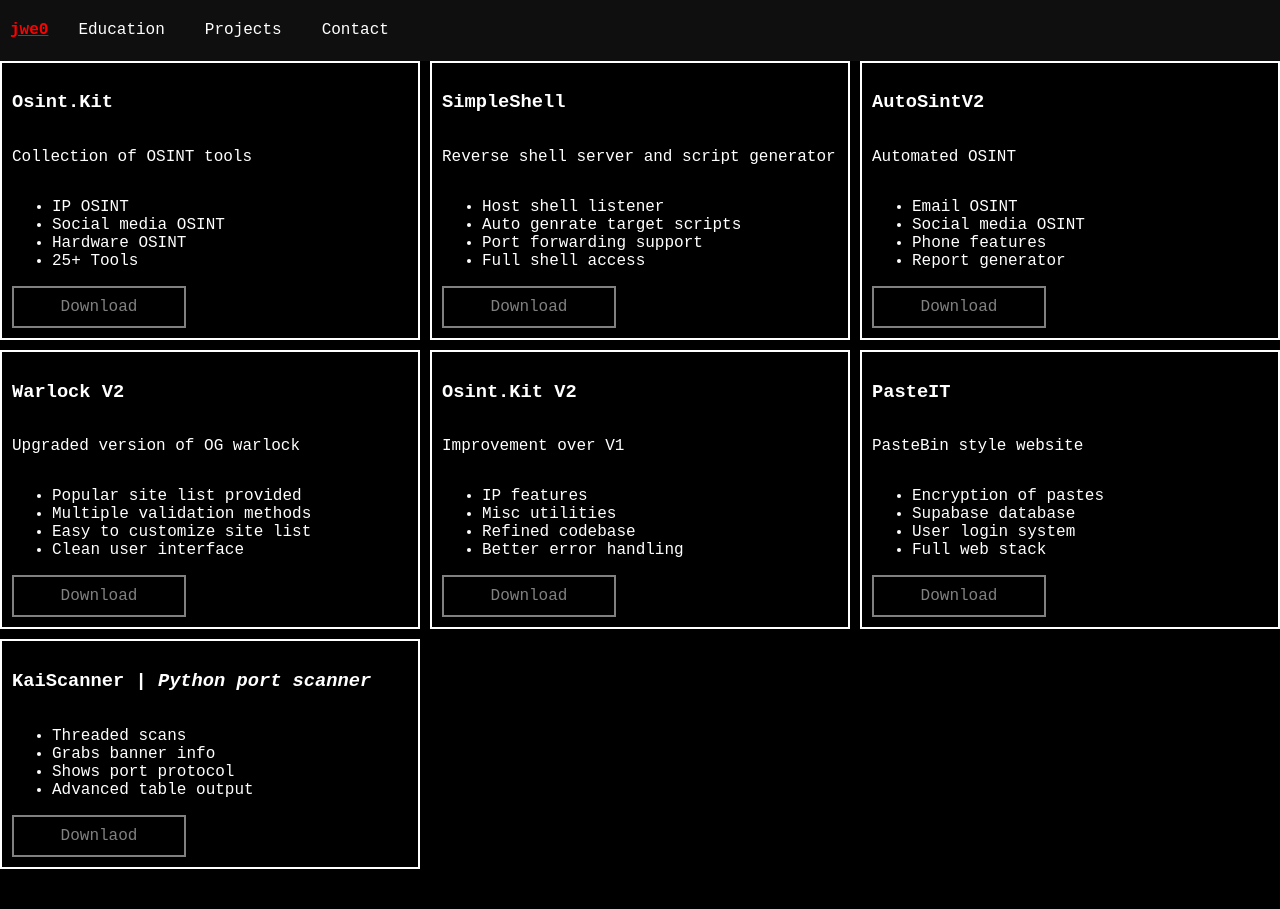
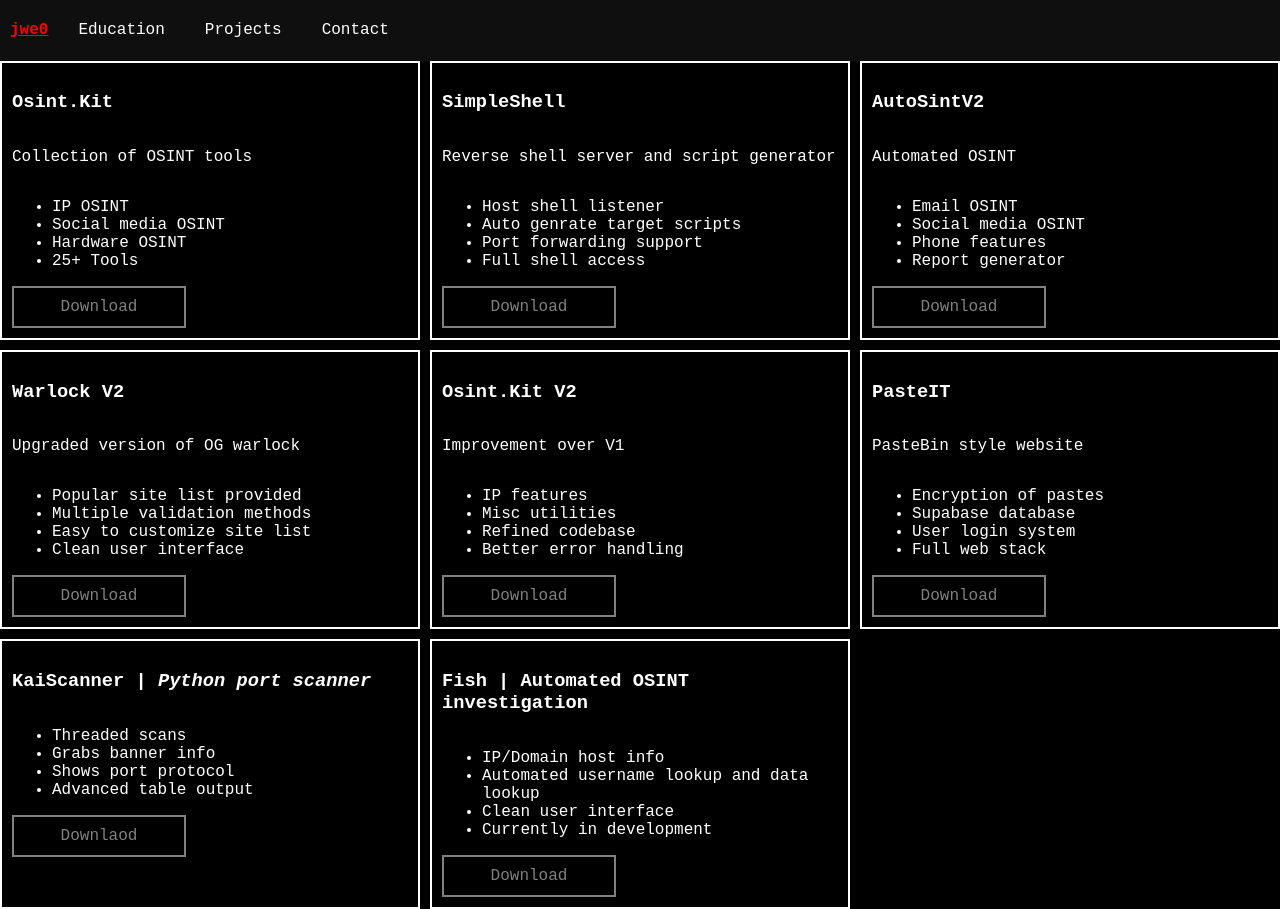
Before and after one commit to jwe0/jwe0.xyz-portfolio, a plain HTML site: page src/content/projects.html in a window 1280 px wide. Before the commit the page ends 869 px from the top, so only its background shows below. Drawn offline with Linux system fonts and the light colour scheme.

Commit message:
Added Fish OSINT tool

```diff
--- a/src/content/projects.html
+++ b/src/content/projects.html
@@ -99,6 +99,16 @@
             </ul>
             <a href="https://github.com/jwe0/KaiScanner">Downlaod</a>
         </div>
+        <div class="container">
+            <h3>Fish | Automated OSINT investigation</h3>
+            <ul>
+                <li>IP/Domain host info</li>
+                <li>Automated username lookup and data lookup</li>
+                <li>Clean user interface</li>
+                <li>Currently in development</li>
+            </ul>
+                <a href="https://github.com/jwe0/fish">Download</a>
+        </div>
     </div>
 
 
```
